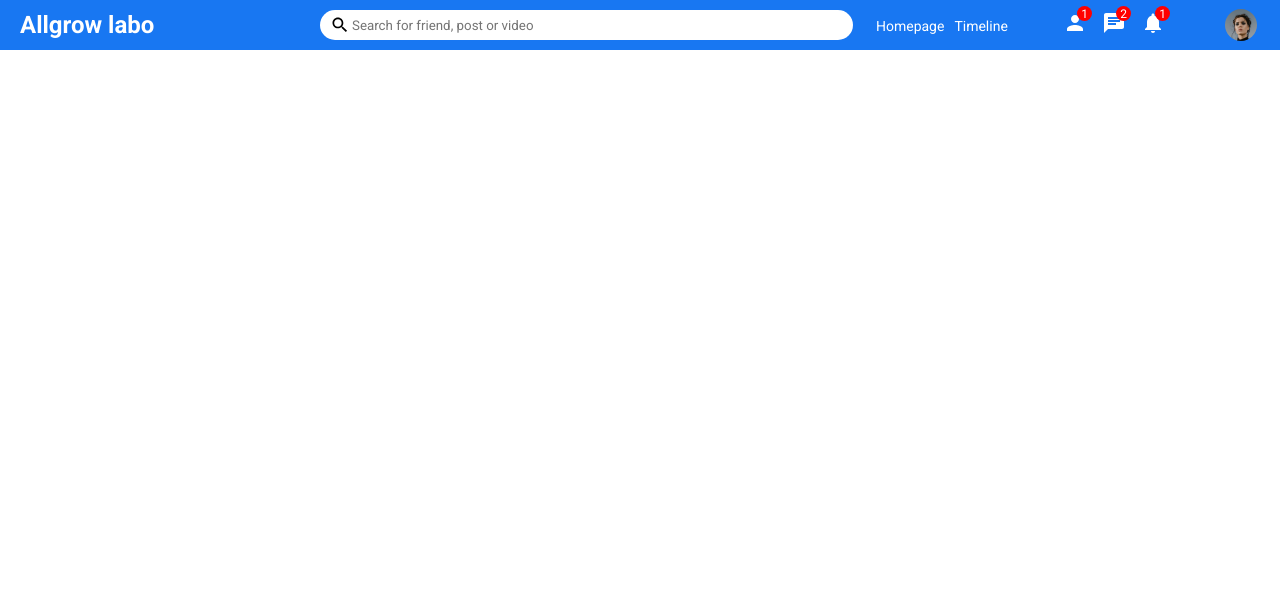
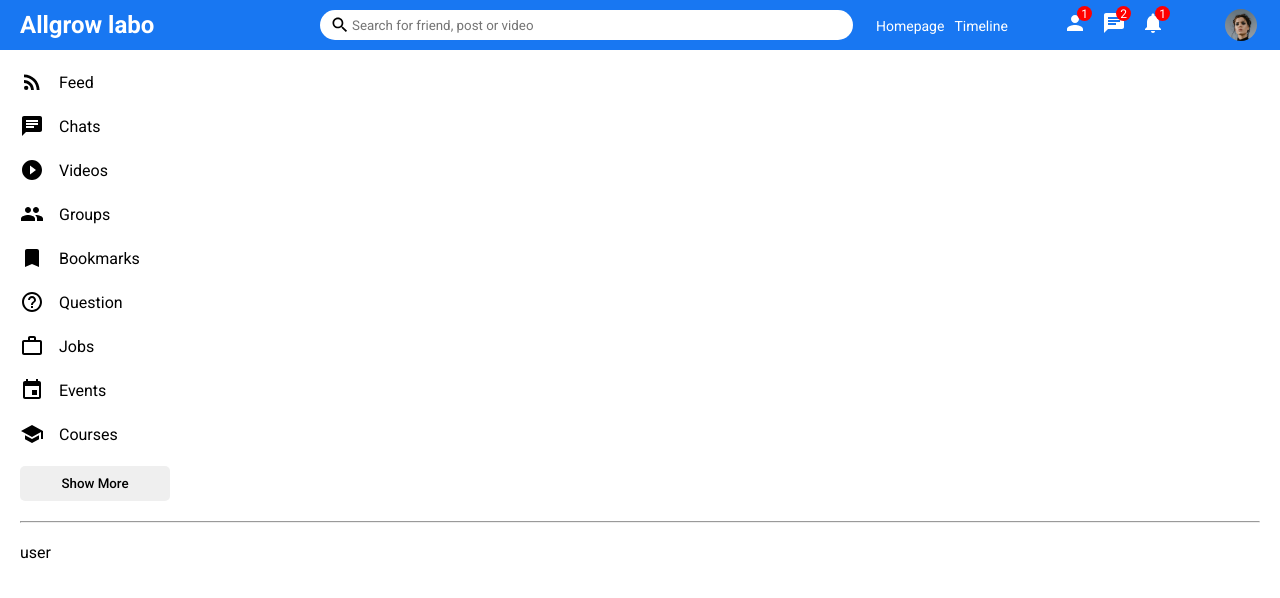
Before and after one commit to AntranCoder1/Social-Media, a React (Create React App) app in the folder client/: page / in a window 1280 px wide. Shown: the top 598 px of the page. Built offline with nearby package versions, Linux system fonts and the light colour scheme.

Commit message:
add Feed.js on client side

```diff
--- /dev/null
+++ b/client/src/components/feed/Feed.js
@@ -0,0 +1,12 @@
+import React from 'react';
+import './Feed.css';
+
+const Feed = () => {
+    return (
+        <div>
+
+        </div>
+    )
+}
+
+export default Feed
--- /dev/null
+++ b/client/src/components/rightBar/RightBar.js
@@ -0,0 +1,12 @@
+import React from 'react';
+import './RightBar.css';
+
+const RightBar = () => {
+    return (
+        <div className="">
+
+        </div>
+    )
+}
+
+export default RightBar
--- /dev/null
+++ b/client/src/components/sideBar/SideBar.css
@@ -0,0 +1,57 @@
+.sideBar {
+    flex: 3;
+    height: calc(100vh - 50px);
+    overflow-y: scroll;
+    position: sticky;
+    top: 50px;
+}
+
+::-webkit-scrollbar {
+    width: 5px;
+}
+
+::-webkit-scrollbar-track {
+    background-color: #f1f1f1;
+}
+
+::-webkit-scrollbar-thumb {
+    background-color: rgb(179, 179, 179);
+}
+
+.sideBarWrapper {
+    padding: 20px;
+}
+
+.sideBarList {
+    padding: 0;
+    margin: 0;
+    list-style: none;
+}
+
+.sideBarListItem {
+    display: flex;
+    align-items: center;
+    margin-bottom: 20px;
+}
+
+.sideBarIcon {
+    margin-right: 15px;
+}
+
+.sideBarButton {
+    width: 150px;
+    border: none;
+    padding: 10px;
+    border-radius: 5px;
+    font-weight: 500;
+}
+
+.sideBarHr {
+    margin: 20px 0;
+}
+
+.sideBarFriendList {
+    padding: 0;
+    margin: 0;
+    list-style: none;
+}
--- /dev/null
+++ b/client/src/components/sideBar/SideBar.js
@@ -0,0 +1,67 @@
+import React from 'react';
+import {
+    RssFeed,
+    Chat,
+    PlayCircleFilledOutlined,
+    Group,
+    Bookmark,
+    HelpOutline,
+    WorkOutline,
+    Event,
+    School
+ } from '@material-ui/icons';
+import './SideBar.css';
+
+const SideBar = () => {
+    return (
+        <div className="sideBar">
+            <div className="sideBarWrapper">
+                <ul className="sideBarList">
+                    <li className="sideBarListItem">
+                        <RssFeed className="sideBarIcon" />
+                        <span className="sideBarListItemText">Feed</span>
+                    </li>
+                    <li className="sideBarListItem">
+                        <Chat className="sideBarIcon" />
+                        <span className="sideBarListItemText">Chats</span>
+                    </li>
+                    <li className="sideBarListItem">
+                        <PlayCircleFilledOutlined className="sideBarIcon" />
+                        <span className="sideBarListItemText">Videos</span>
+                    </li>
+                    <li className="sideBarListItem">
+                        <Group className="sideBarIcon" />
+                        <span className="sideBarListItemText">Groups</span>
+                    </li>
+                    <li className="sideBarListItem">
+                        <Bookmark className="sideBarIcon" />
+                        <span className="sideBarListItemText">Bookmarks</span>
+                    </li>
+                    <li className="sideBarListItem">
+                        <HelpOutline className="sideBarIcon" />
+                        <span className="sideBarListItemText">Question</span>
+                    </li>
+                    <li className="sideBarListItem">
+                        <WorkOutline className="sideBarIcon" />
+                        <span className="sideBarListItemText">Jobs</span>
+                    </li>
+                    <li className="sideBarListItem">
+                        <Event className="sideBarIcon" />
+                        <span className="sideBarListItemText">Events</span>
+                    </li>
+                    <li className="sideBarListItem">
+                        <School className="sideBarIcon" />
+                        <span className="sideBarListItemText">Courses</span>
+                    </li>
+                </ul>
+                <button className="sideBarButton">Show More</button>
+                <hr className="sideBarHr" />
+                <ul className="sideBarFriendList">
+                    user
+                </ul>
+            </div>
+        </div>
+    )
+}
+
+export default SideBar
--- a/client/src/pages/home/Home.css
+++ b/client/src/pages/home/Home.css
@@ -0,0 +1,4 @@
+.homeContainer {
+    display: flex;
+    width: 100%;
+}
--- a/client/src/pages/home/Home.js
+++ b/client/src/pages/home/Home.js
@@ -1,12 +1,20 @@
 import React from 'react';
+import SideBar from '../../components/sideBar/SideBar';
 import TopBar from '../../components/topBar/TopBar';
+import Feed from '../../components/feed/Feed';
+import RightBar from '../../components/rightBar/RightBar';
 import './Home.css';
 
 const Home = () => {
     return (
-        <div className="Home">
+        <>
             <TopBar />
-        </div>
+            <div className="homeContainer">
+                <SideBar />
+                <Feed />
+                <RightBar />
+            </div>
+        </>
     )
 }
 
```
Also changed, not shown: client/src/components/feed/Feed.css (added), client/src/components/rightBar/RightBar.css (added).
